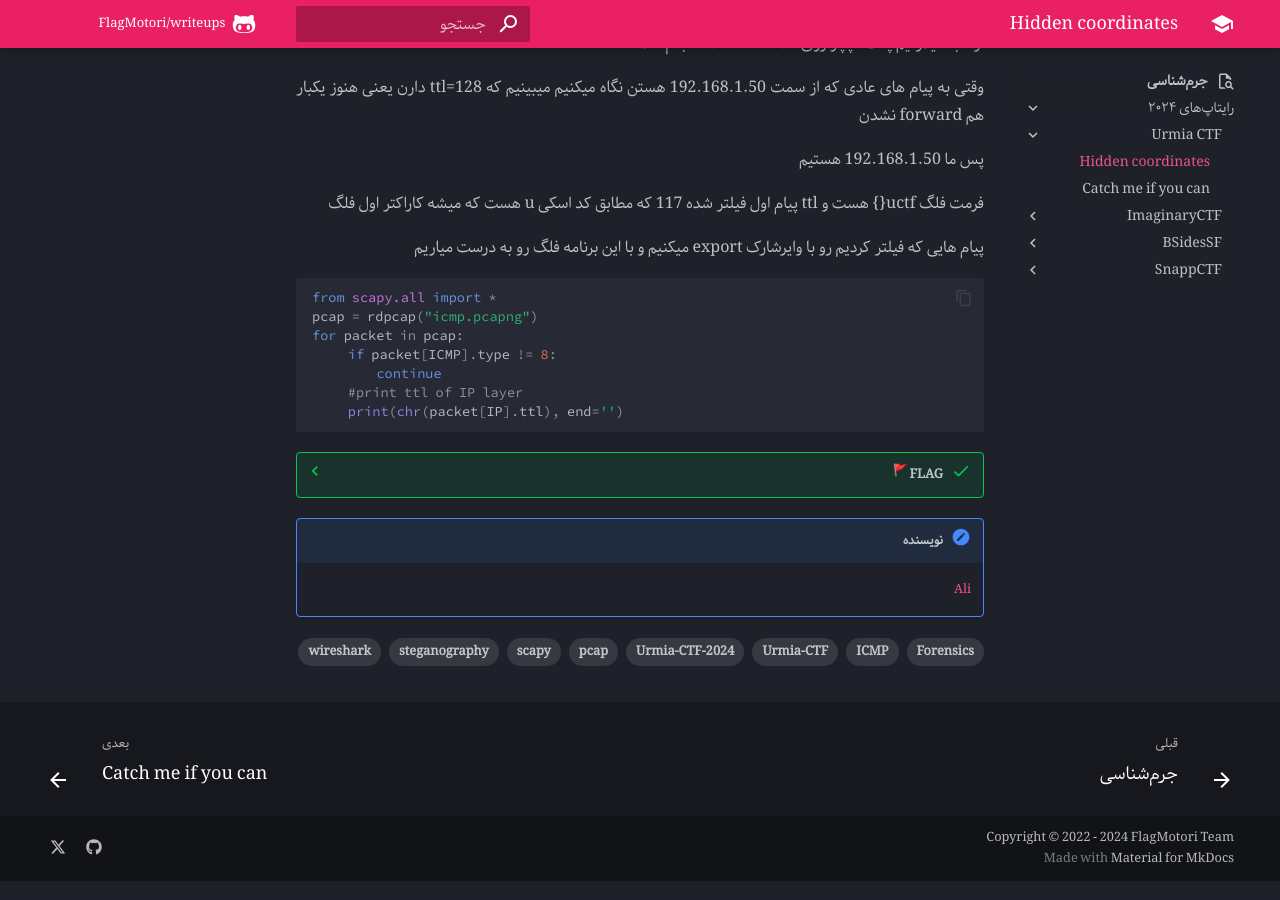
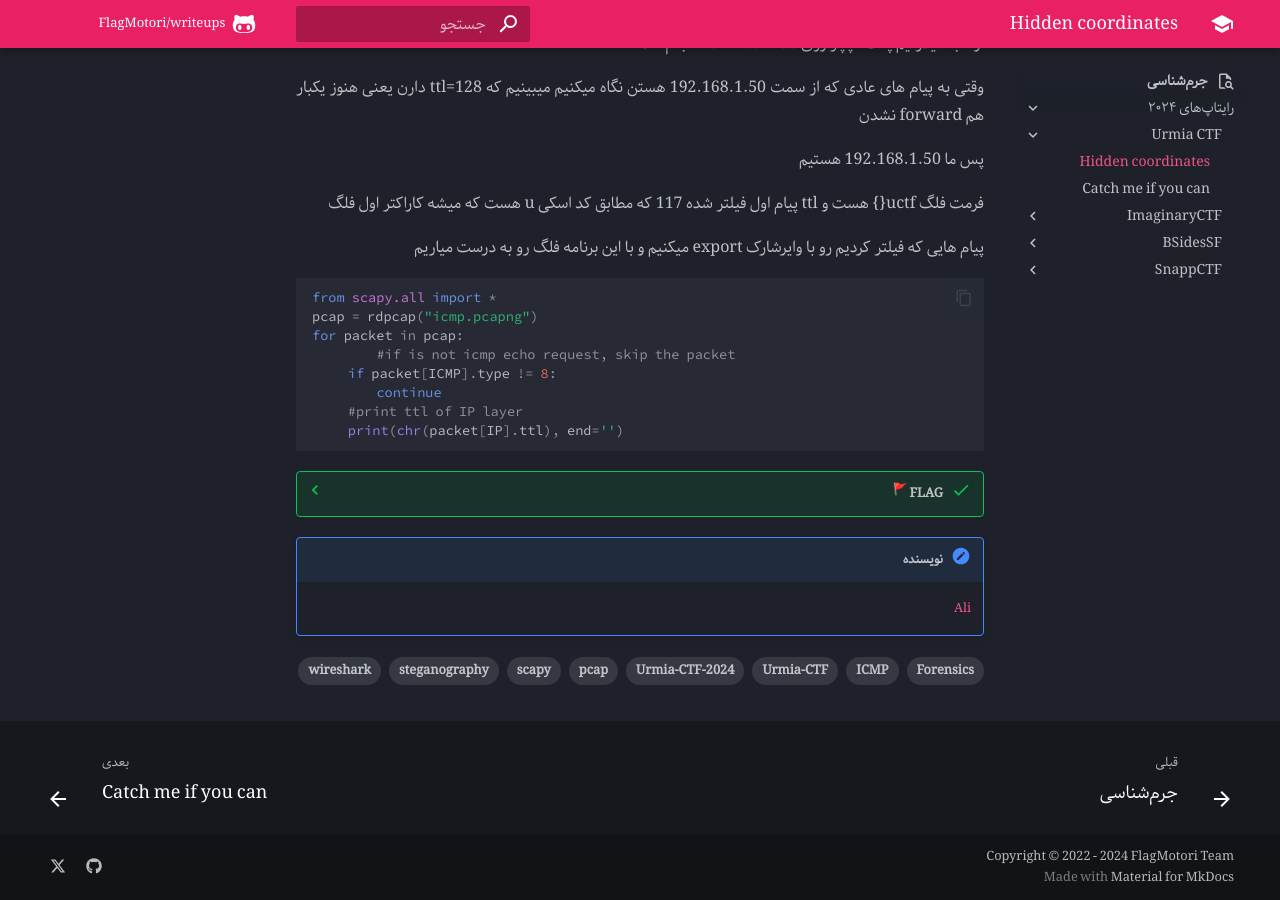
Before and after one commit to FlagMotori/writeups, an MkDocs documentation site: the page built from docs/forensic/writeups/2024/Urmia-CTF/hidden-coordinates.md, in a window 1280 px wide and 900 px high, scrolled down 3657 px. Built offline with MkDocs 1.6.1 and Material for MkDocs 9.7.7, drawn with Linux system fonts in a browser that asks for light colours; emoji names are drawn with the system emoji font; comment, search, counter and statistics services are not loaded.

Commit message:
edit writeup

```diff
--- a/docs/forensic/writeups/2024/Urmia-CTF/hidden-coordinates.md
+++ b/docs/forensic/writeups/2024/Urmia-CTF/hidden-coordinates.md
@@ -157,6 +157,7 @@ ICMP
 from scapy.all import *
 pcap = rdpcap("icmp.pcapng")
 for packet in pcap:
+		 #if is not icmp echo request, skip the packet
      if packet[ICMP].type != 8:
          continue
      #print ttl of IP layer
```
